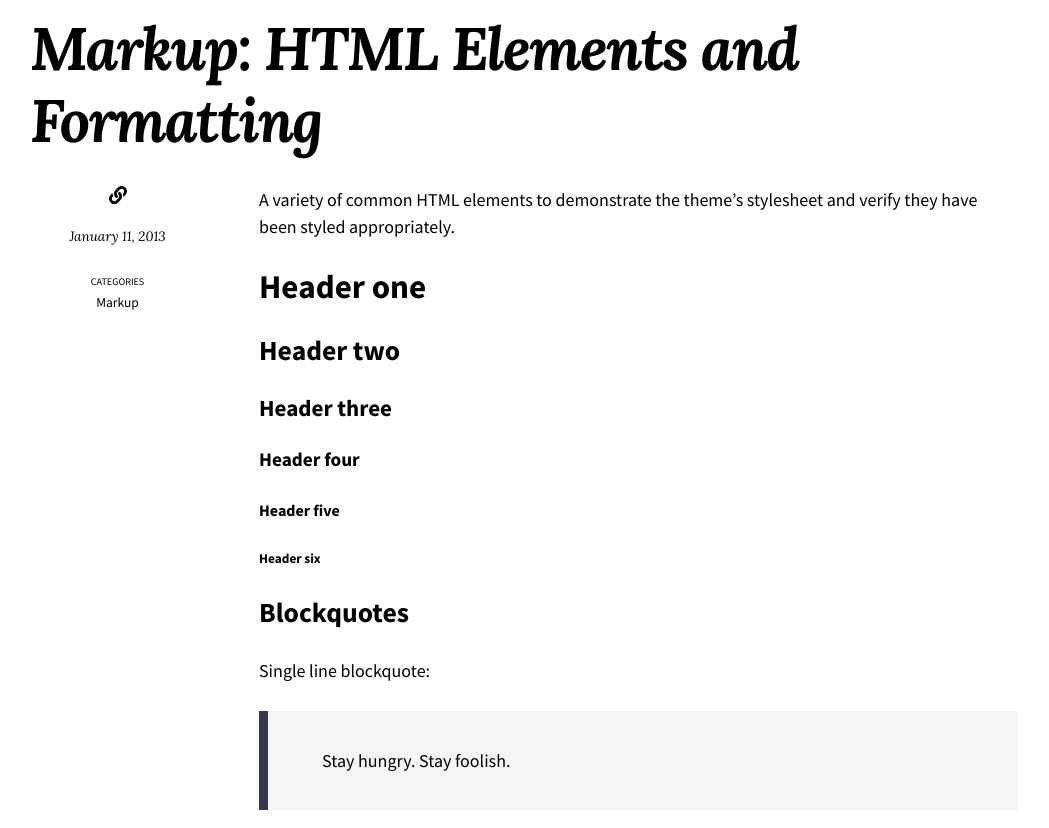
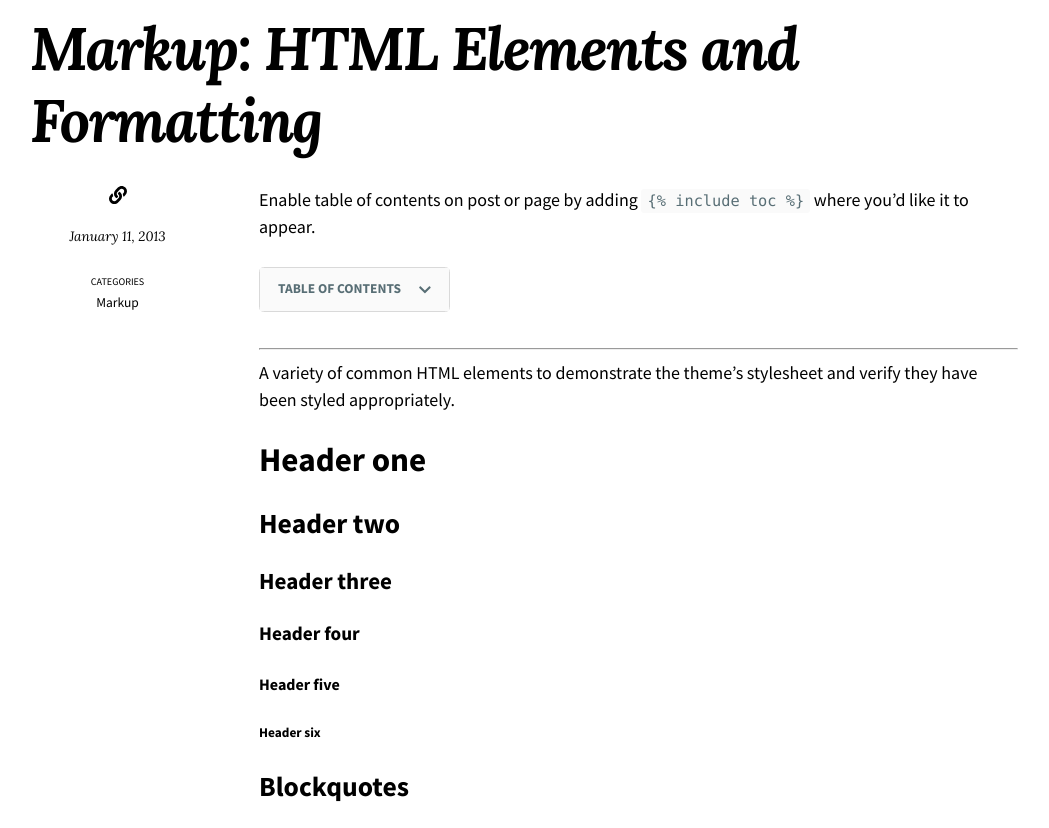
Before and after one commit to PeterGyger/stevemar.github.io, a Jekyll site: the page built from _posts/2013-01-11-markup-html-elements-and-formatting.md, in a window 1280 px wide and 900 px high, scrolled down 958 px, cut to the strip 72-900 px from the top of the window. Shown: the whole strip, without its empty margins (116-1165 px from the left). Built offline with Jekyll 4.4.1, drawn with Linux system fonts in a browser that asks for light colours; nearby versions of some CDN libraries; a script that is not in the unit is left out; comment, search, counter and statistics services are not loaded.

Commit message:
Update 2013-01-11-markup-html-elements-and-formatting.md

```diff
--- a/_posts/2013-01-11-markup-html-elements-and-formatting.md
+++ b/_posts/2013-01-11-markup-html-elements-and-formatting.md
@@ -7,6 +7,12 @@ last_modified_at: 2018-02-01T10:16:49-05:00
 image:
   path: https://www.google.ca/images/branding/googlelogo/2x/googlelogo_color_272x92dp.png
   thumbnail: https://www.google.ca/images/branding/googlelogo/2x/googlelogo_color_272x92dp.png
+---
+
+Enable table of contents on post or page by adding `{%raw %}{% include toc %}{% endraw %}` where you'd like it to appear.
+
+{% include toc %}
+
 ---
 
 A variety of common HTML elements to demonstrate the theme's stylesheet and verify they have been styled appropriately.
```
